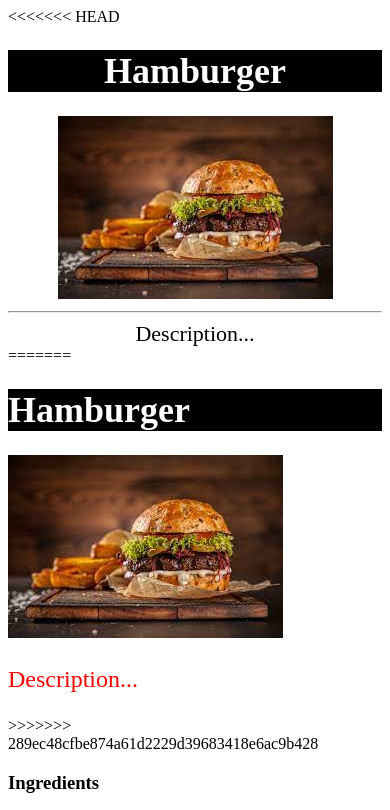
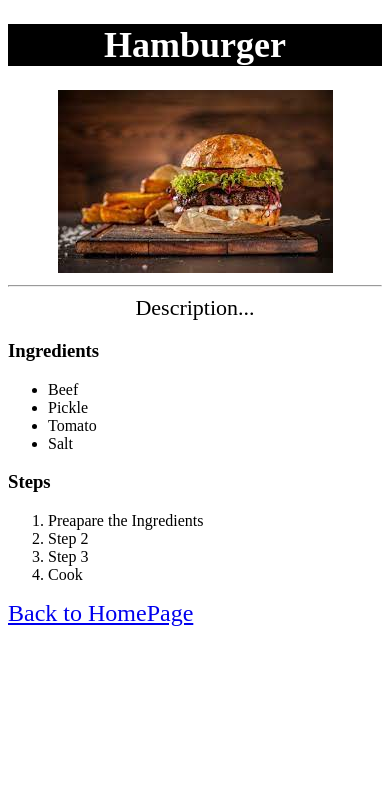
Before and after one commit to cansukru/odin-recipes, a plain HTML site: page recipes/hamburger.html in a window 390 px wide. Shown: the top 810 px of the page. Drawn offline with Linux system fonts and the light colour scheme.

Commit message:
Update hamburger.html

```diff
--- a/recipes/hamburger.html
+++ b/recipes/hamburger.html
@@ -9,18 +9,13 @@
 
 </head>
 <body>
-<<<<<<< HEAD
+
     <div>
         <h1>Hamburger</h1>
         <img src="../img/hamburger.jfif">
         <hr/>
         <p1>Description...</p1>
     </div>
-=======
-    <h1>Hamburger</h1>
-    <img src="../img/hamburger.jfif">
-    <p>Description...</p>
->>>>>>> 289ec48cfbe874a61d2229d39683418e6ac9b428
     <h3>Ingredients</h3>
     <ul>
         <li> Beef </li>
```
